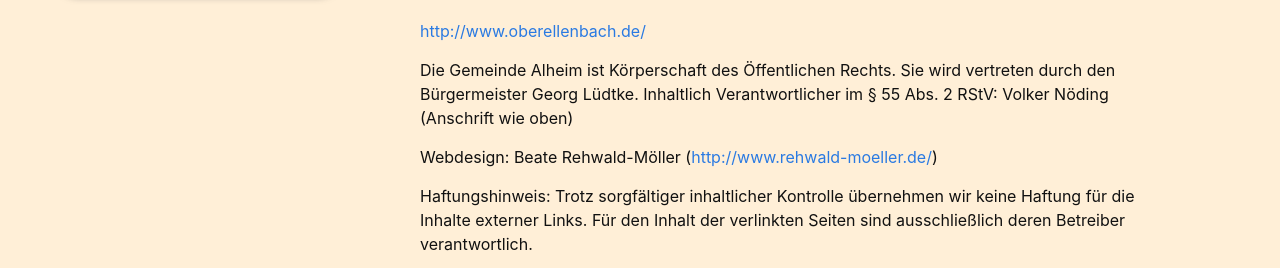
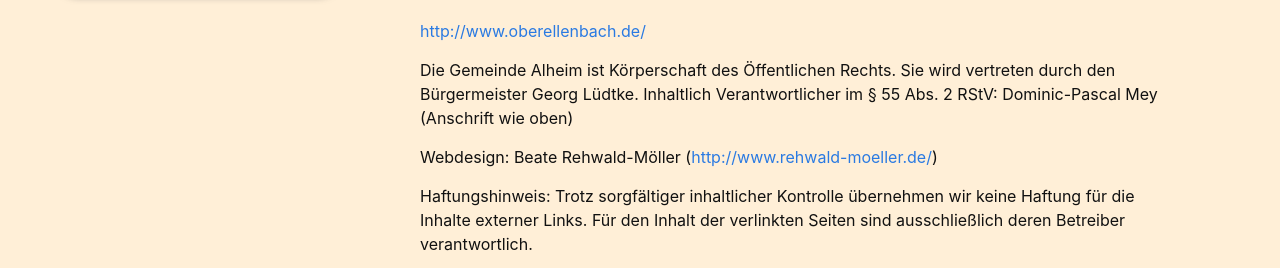
Before and after one commit to meydominic/oberellenbach-website, a Jekyll site: the page built from _page_collections/impressum/index.md, in a window 1280 px wide. Shown: the part 642-910 px from the top of the page. Built offline with Jekyll 4.4.1, drawn with Linux system fonts in a browser that asks for light colours.

Commit message:
Fix in impressum

```diff
--- a/_page_collections/impressum/index.md
+++ b/_page_collections/impressum/index.md
@@ -18,7 +18,7 @@ E-Mail: ![E-Mail](/assets/images/image_email.png)
 
 Die Gemeinde Alheim ist Körperschaft des Öffentlichen Rechts.
 Sie wird vertreten durch den Bürgermeister Georg Lüdtke.
-Inhaltlich Verantwortlicher im § 55 Abs. 2 RStV: Volker Nöding (Anschrift wie oben)
+Inhaltlich Verantwortlicher im § 55 Abs. 2 RStV: Dominic-Pascal Mey (Anschrift wie oben)
 
 Webdesign: Beate Rehwald-Möller (<http://www.rehwald-moeller.de/>)
 
```
